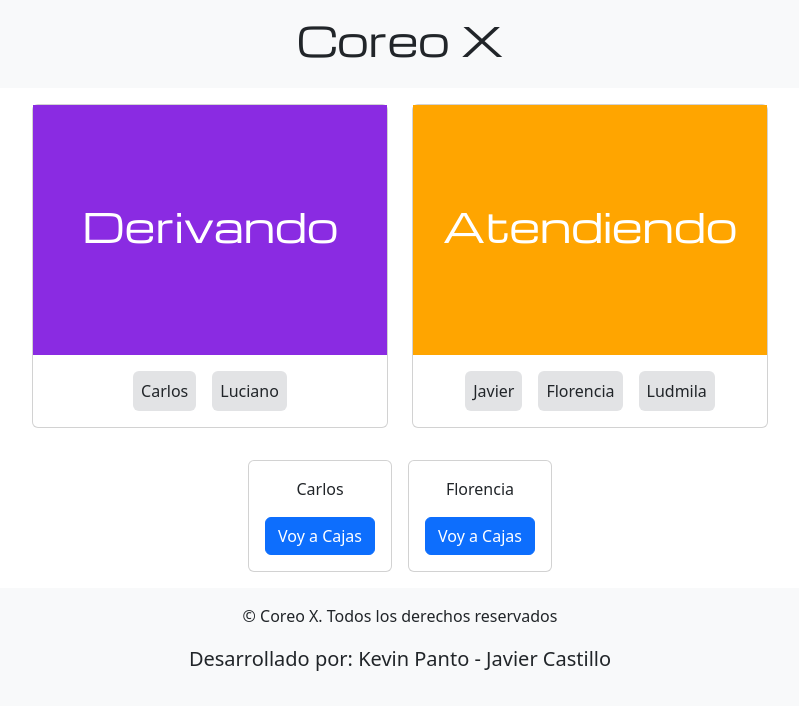
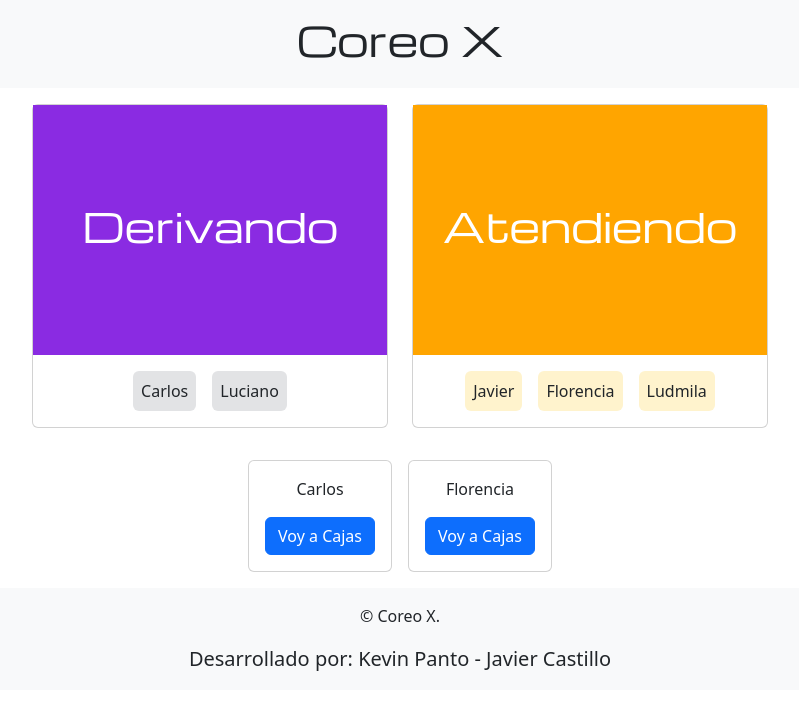
Before and after one commit to javicasstillo/Coreo-X, a React (Vite) app: page / in a window 1280 px wide. Shown: the top 710 px of the page, without its empty margins (240-1039 px from the left). Built offline with nearby package versions, Linux system fonts and the light colour scheme; no server answers; the database is empty.

Commit message:
se termina

```diff
--- a/src/components/Coreografia.jsx
+++ b/src/components/Coreografia.jsx
@@ -224,15 +224,15 @@ function Coreografia(){
                                     <div className=" d-flex gap-3 my-auto py-3">
 
                                         {!(usuarios.usuario3 === "Carlos" && mostrarCarlos || usuarios.usuario3 === "Florencia" && mostrarFlorencia) && (
-                                            <p className="mb-0 p-2 rounded bg-secondary-subtle">{usuarios.usuario3}</p>
+                                            <p className="mb-0 p-2 rounded bg-warning-subtle">{usuarios.usuario3}</p>
                                         )}
 
                                         {!(usuarios.usuario4 === "Carlos" && mostrarCarlos || usuarios.usuario4 === "Florencia" && mostrarFlorencia) && (
-                                            <p className="mb-0 p-2 rounded bg-secondary-subtle">{usuarios.usuario4}</p>
+                                            <p className="mb-0 p-2 rounded bg-warning-subtle">{usuarios.usuario4}</p>
                                         )}
 
                                         {!(usuarios.usuario5 === "Carlos" && mostrarCarlos || usuarios.usuario5 === "Florencia" && mostrarFlorencia) && (
-                                            <p className="mb-0 p-2 rounded bg-secondary-subtle">{usuarios.usuario5}</p>
+                                            <p className="mb-0 p-2 rounded bg-warning-subtle">{usuarios.usuario5}</p>
                                         )}
 
                                         {!(usuarios.usuario6 === "Carlos" && mostrarCarlos || usuarios.usuario6 === "Florencia" && mostrarFlorencia) && (
@@ -251,8 +251,8 @@ function Coreografia(){
                                         </div>
                                         <div className=" d-flex gap-3 my-auto py-3">
 
-                                        {(mostrarCarlos) && (<p className="mb-0 p-2 rounded bg-warning-subtle">Carlos</p>)}
-                                        {(mostrarFlorencia) && (<p className="mb-0 p-2 rounded bg-warning-subtle">Florencia</p>)}
+                                        {(mostrarCarlos) && (<p className="mb-0 p-2 rounded bg-secondary-subtle">Carlos</p>)}
+                                        {(mostrarFlorencia) && (<p className="mb-0 p-2 rounded bg-secondary-subtle">Florencia</p>)}
 
                                         </div>
                                     </div>
@@ -278,8 +278,8 @@ function Coreografia(){
             </main>
 
             <footer className="py-3 bg-body-tertiary">
-                <p className="mb-3 text-center">&copy; Coreo X. Todos los derechos reservados</p>
-                <p className="lead text-center">Desarrollado por: Kevin Panto - Javier Castillo</p>
+                <p className="mb-3 text-center">&copy; Coreo X.</p>
+                <p className="mb-0 lead text-center">Desarrollado por: Kevin Panto - Javier Castillo</p>
             </footer>
         </>
     );
```
